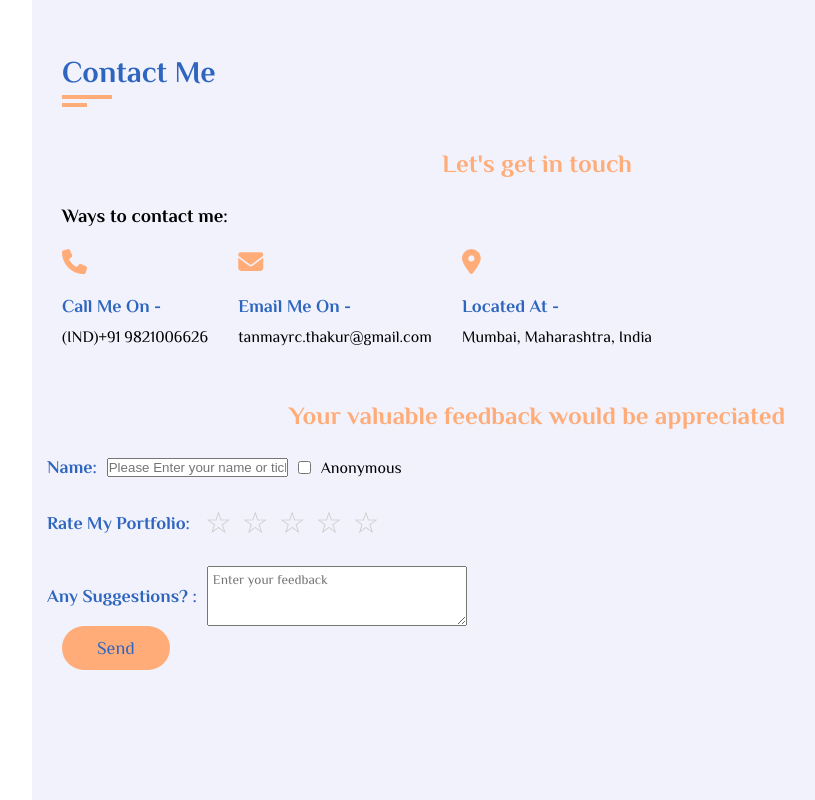
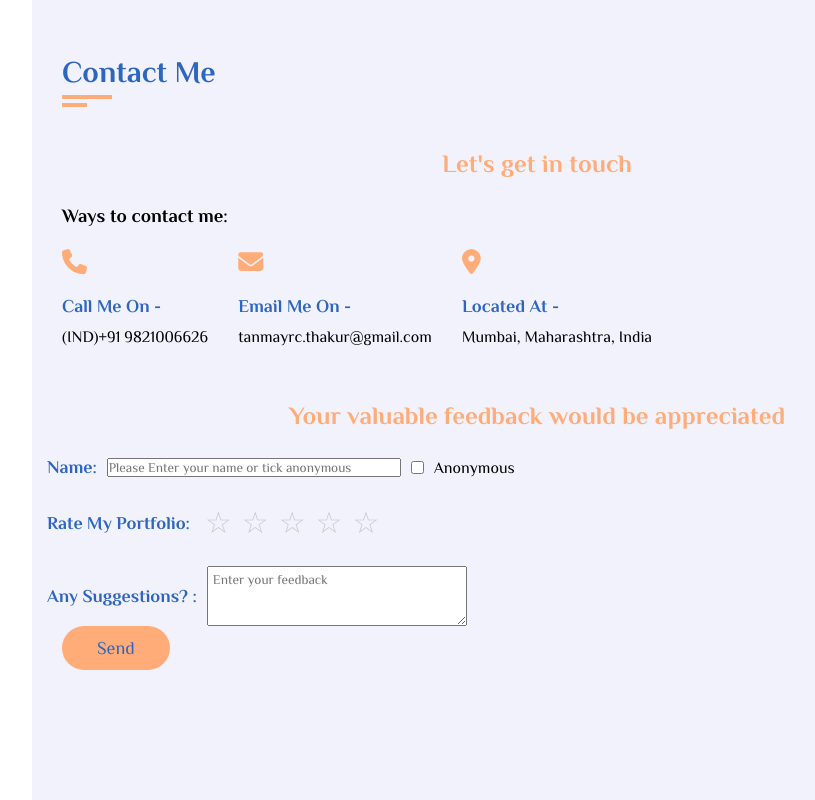
Before and after one commit to tanmayt124/coding_monkey, a plain HTML site: page index.html in a window 1280 px wide. Shown: the part 4112-4912 px from the top of the page, without its empty margins (238-1053 px from the left). Drawn offline with nearby package versions, Linux system fonts and the light colour scheme.

Commit message:
changes in size and font

```diff
--- a/css/style.css
+++ b/css/style.css
@@ -19,6 +19,7 @@ body {
     outline: none;
     text-decoration: none;
     box-sizing: border-box;
+    font-family: 'Philosopher', sans-serif;
 }
 
 ::before,::after {
@@ -662,14 +663,14 @@ h3.hello span {
     font-family: 'Philosopher', sans-serif;
 }
 
-.contact .feedback-form .feedbackNameBox{
-    width: 30%;
-}
-
 .row.info.gap {
     display: flex;
     align-items: center;
     gap: 10px; /* Adjust as needed */
+}
+
+#nameBox {
+    width: 30%;
 }
 
 .rating {
```
